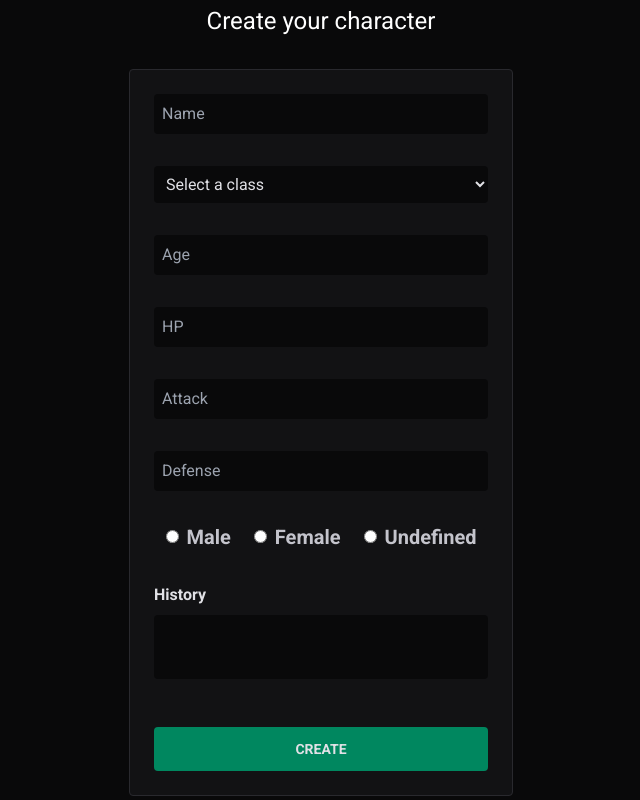
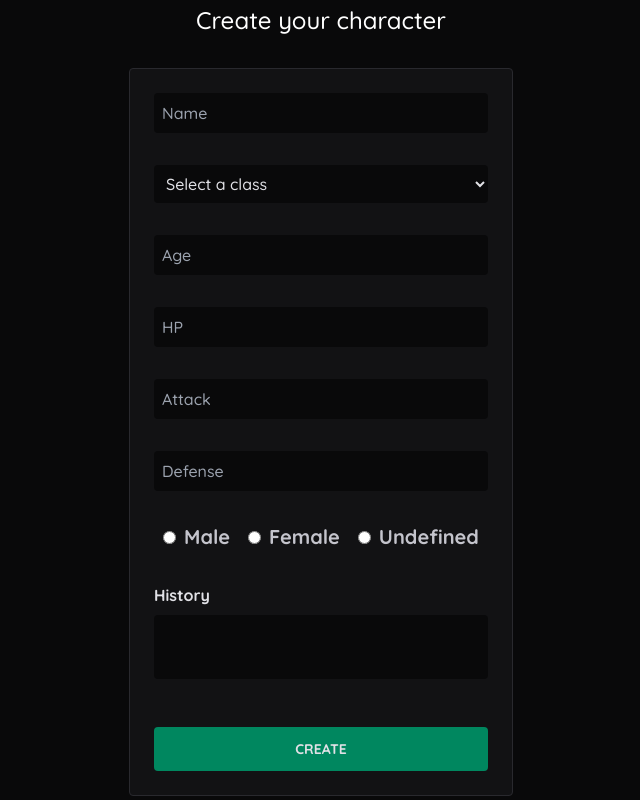
Before and after one commit to ImBard/RGP-Flakes-CRUD, a React (Vite) app: page / in a window 1280 px wide. Shown: the whole page, without its empty margins (319-959 px from the left). Built offline with nearby package versions, Linux system fonts and the light colour scheme; no server answers.

Commit message:
:lipstick: feat: change font family to 'Quicksand'

```diff
--- a/tailwind.config.js
+++ b/tailwind.config.js
@@ -6,7 +6,7 @@ module.exports = {
   theme: {
     extend: {
       fontFamily: {
-        sans: 'Roboto, sans-serif',
+        sans: 'Quicksand, sans-serif',
       },
 
       colors: {
@@ -32,6 +32,9 @@ module.exports = {
           600: '#29292E',
           700: '#121214',
           900: '#09090A'
+        },
+        myGreen: {
+          900: '#2ecc71'
         }
       },
     },
```
